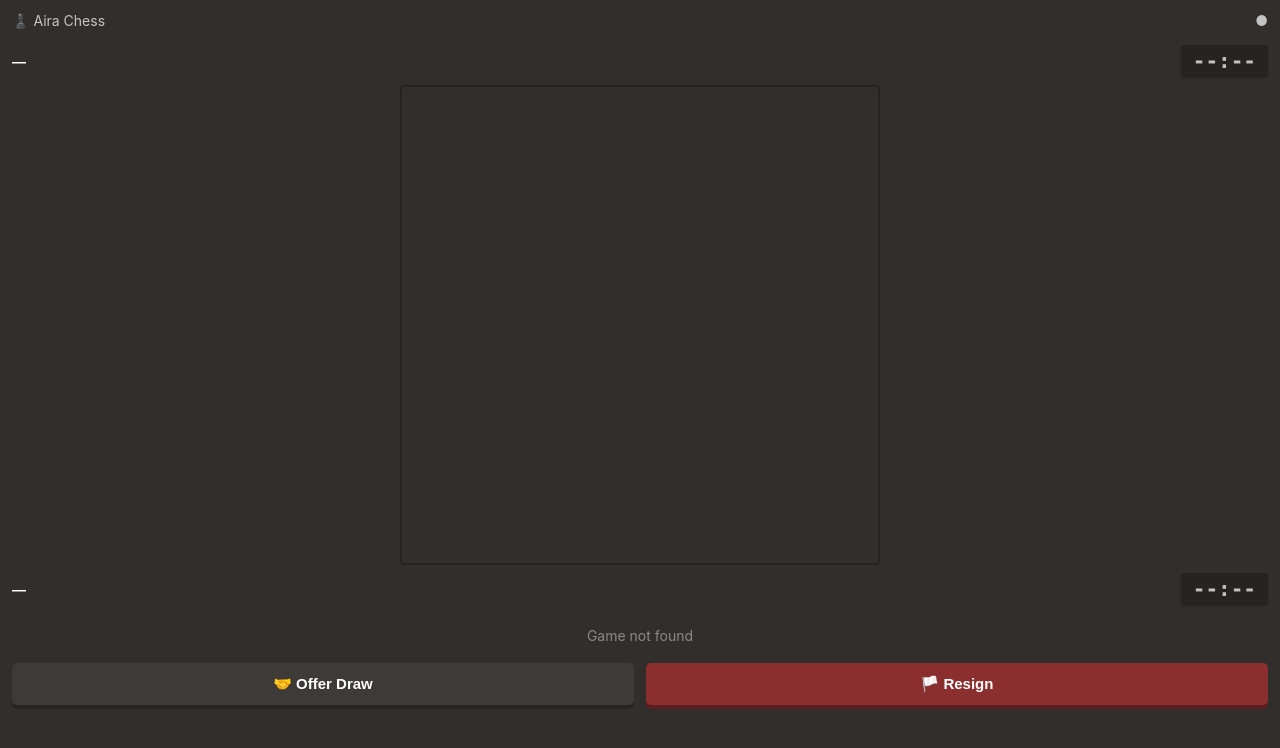
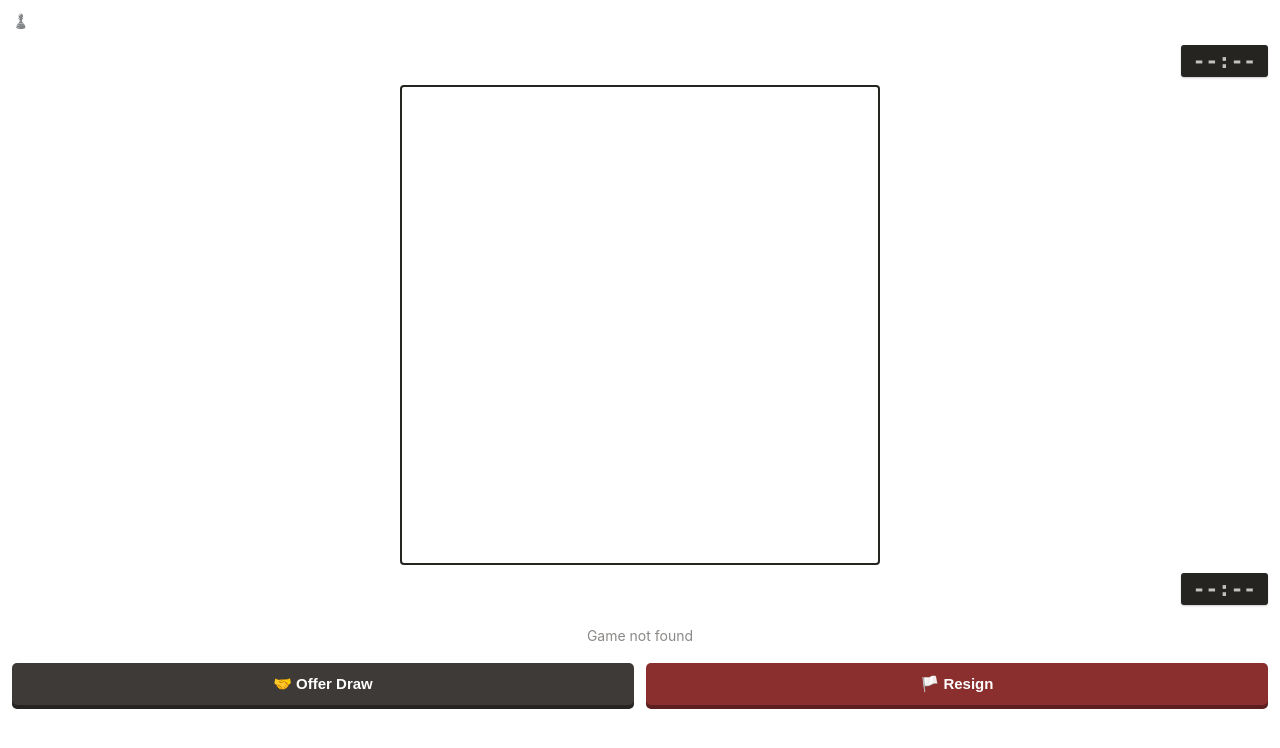
Before and after one commit to thisisvyashraj/airabot1, a FastAPI app: page / in a window 1280 px wide. Shown: the top 748 px of the page. Run offline with FastAPI, Linux system fonts and the light colour scheme; some libraries are stand-ins or nearby versions.

Commit message:
Update style.css

```diff
--- a/chess_server/static/style.css
+++ b/chess_server/static/style.css
@@ -1,6 +1,6 @@
 :root {
   /* Dark Mode Backgrounds */
-  --bg: #312e2b;
+  --bg: #FFFFFF;
   --fg: rgba(255, 255, 255, 0.72);
   --hint: #8b8987;
 
```
